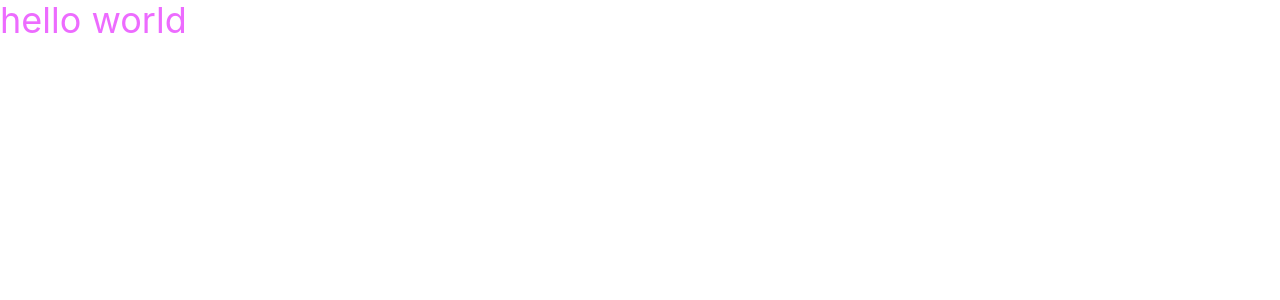
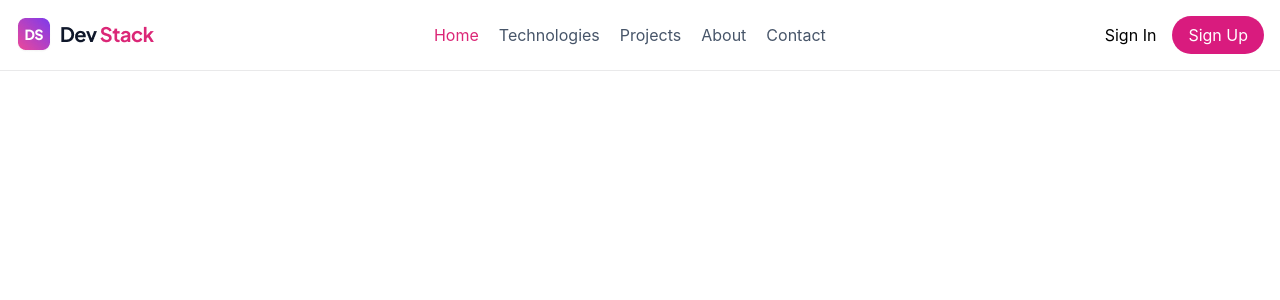
Before and after one commit to HridoyAhmedRafi/DevStack, a React (Vite) app: page / in a window 1280 px wide. Shown: the top 300 px of the page. Built offline with nearby package versions, Linux system fonts and the light colour scheme.

Commit message:
Navber section complete

```diff
--- a/index.html
+++ b/index.html
@@ -4,7 +4,7 @@
     <meta charset="UTF-8" />
     <link rel="icon" type="image/svg+xml" href="/favicon.svg" />
     <meta name="viewport" content="width=device-width, initial-scale=1.0" />
-    <title>devstack</title>
+    <title>DevStack</title>
   </head>
   <body>
     <div id="root"></div>
--- a/src/App.tsx
+++ b/src/App.tsx
@@ -1,9 +1,10 @@
 import "./App.css";
+import Navber from "./Navber";
 
 function App() {
   return (
     <>
-      <h1 className="text-4xl text-fuchsia-400">hello world</h1>
+      <Navber></Navber>
     </>
   );
 }
--- /dev/null
+++ b/src/Navber.tsx
@@ -0,0 +1,29 @@
+import Logo from "../src/assets/logo-text.png";
+
+const Navber = () => {
+  return (
+    <div className="border-b border-[#90929533]">
+      <nav className="flex items-center justify-between container mx-auto px-4 py-4 ">
+        <div>
+          <img src={Logo} alt="DevStack" />
+        </div>
+
+        <ul className="flex justify-between gap-5 text-[#475569]">
+          <li className="text-[#DB2777]">Home</li>
+          <li>Technologies</li>
+          <li>Projects</li>
+          <li>About</li>
+          <li>Contact</li>
+        </ul>
+        <div className="flex justify-between gap-4">
+          <button>Sign In</button>
+          <button className="bg-[#D91B7E] py-1.75 px-4 text-white rounded-3xl">
+            Sign Up
+          </button>
+        </div>
+      </nav>
+    </div>
+  );
+};
+
+export default Navber;
```
Also changed, not shown: src/assets/banner-stack.png (added), src/assets/logo-text.png (added).
